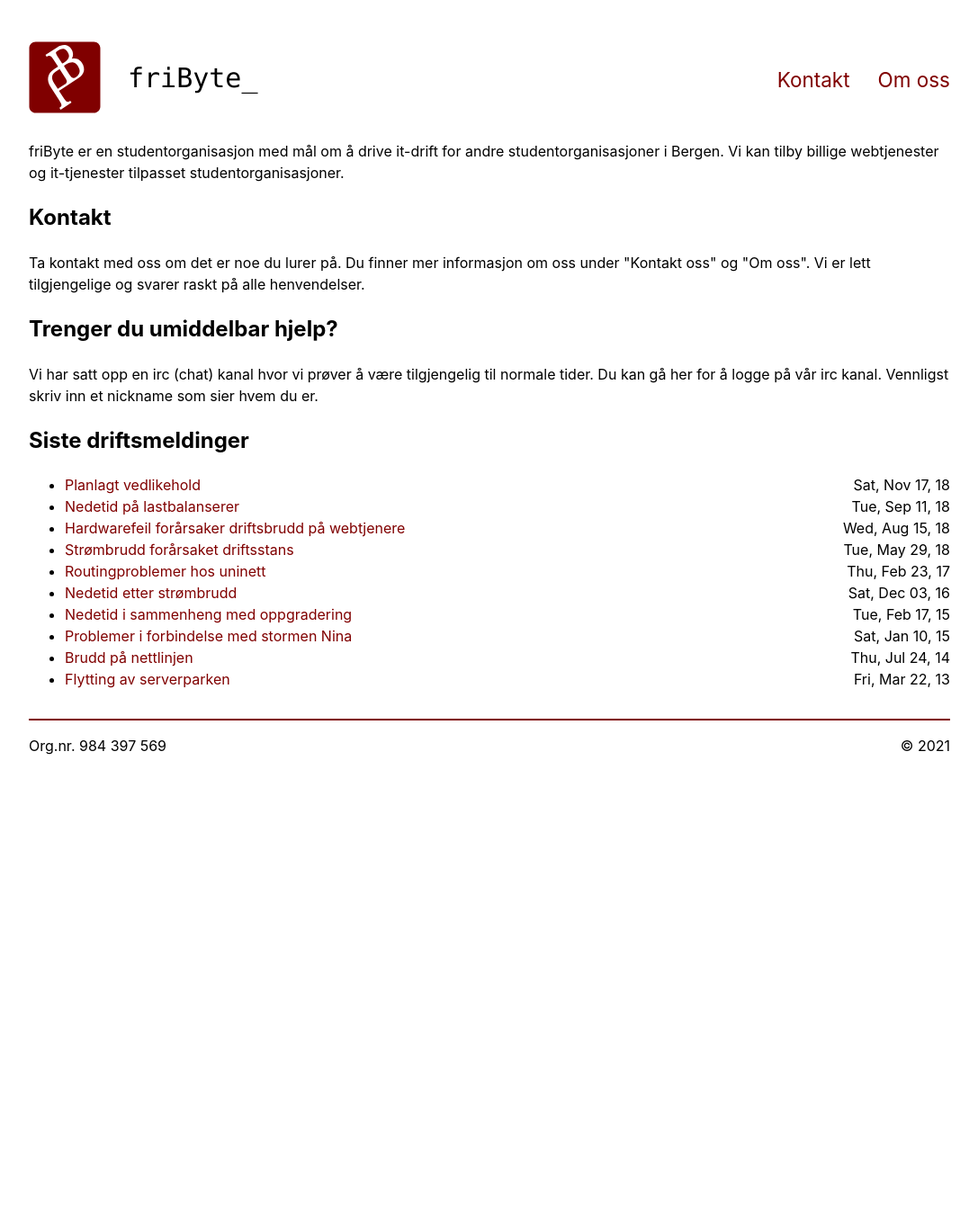
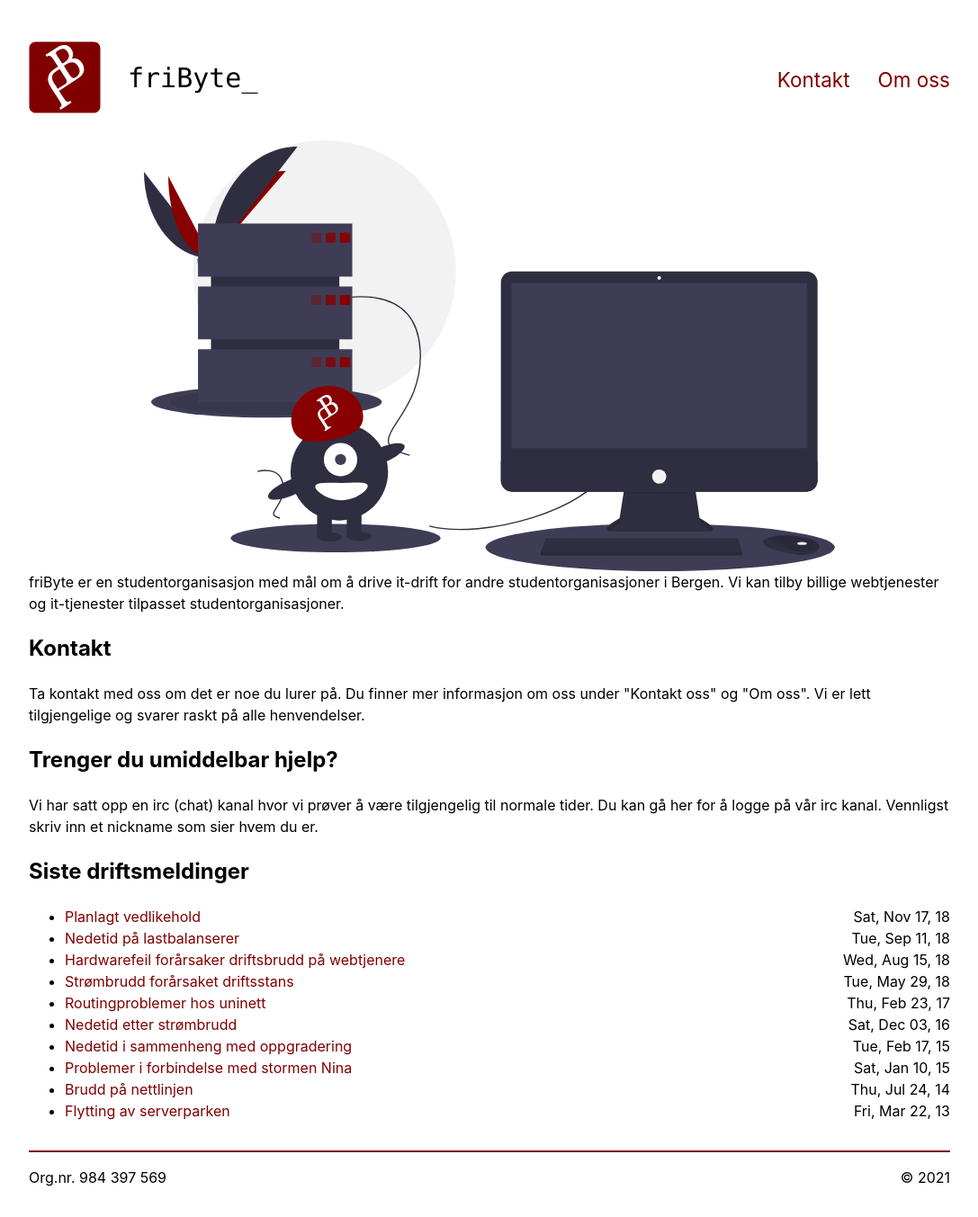
Before and after one commit to fribyte-code/fribyte.no, a Jekyll site: the page built from index.html, in a window 1280 px wide. Shown: the whole page at 90% size, without its empty margins (96-1183 px from the left). Built offline with Jekyll 4.4.1, drawn with Linux system fonts in a browser that asks for light colours; before the commit the page ends 900 px from its top, so only the background shows below that.

Commit message:
feat: Added illustrations to index and about

```diff
--- a/assets/_sass/body.scss
+++ b/assets/_sass/body.scss
@@ -24,3 +24,11 @@ a {
         color: white;
     }
 }
+
+img {
+    &.illustration {
+        max-width: 75%;
+        display: block;
+        margin: 0 auto;
+    }
+}
--- a/index.html
+++ b/index.html
@@ -1,6 +1,8 @@
 ---
 layout: default
 ---
+
+<img class="illustration" src="{{ "/assets/img/illustrations/undraw_server.svg" | relative_url }}">
 friByte er en studentorganisasjon med mål om å drive it-drift for andre studentorganisasjoner i Bergen. Vi kan tilby billige webtjenester og it-tjenester tilpasset studentorganisasjoner.
 
 <h2>Kontakt</h2>
--- a/pages/om.html
+++ b/pages/om.html
@@ -4,4 +4,5 @@ title: Om oss
 menu: main
 permalink: om
 ---
+<img class="illustration" src="{{ "/assets/img/illustrations/undraw_team.svg" | relative_url }}">
 <h1>Om oss</h1>
```
Also changed, not shown: assets/img/illustrations/undraw_server.svg (added), assets/img/illustrations/undraw_team.svg (added).
